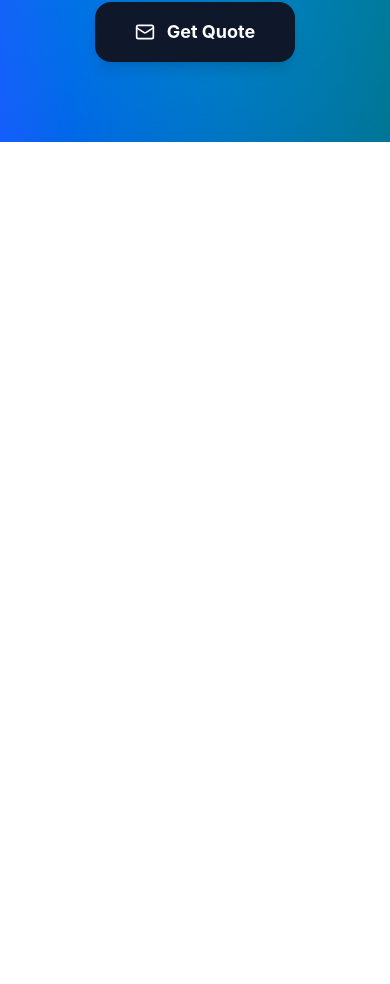
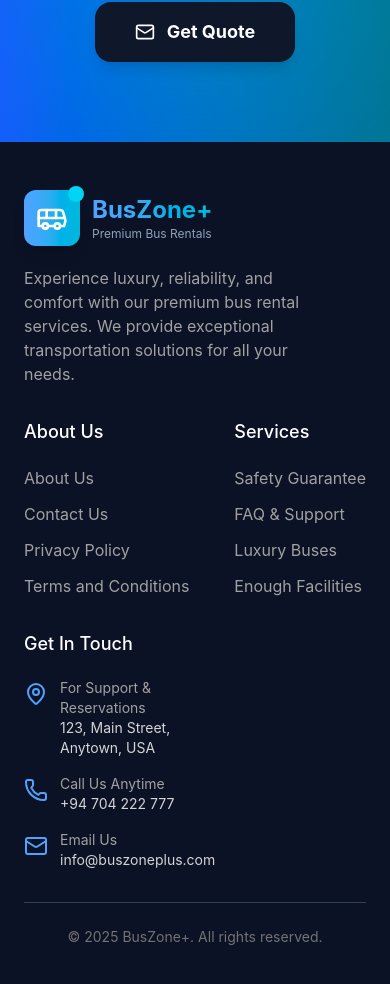
Before and after one commit to SandeepaChathumina/Bus-Rental-Management-System-Bus-Zone-, a React (Vite) app in the folder frontend/: page / in a window 390 px wide. Shown: the part 8579-9563 px from the top of the page. Before the commit the page ends 8721 px from the top, so only its background shows below. Built offline with nearby package versions, Linux system fonts and the light colour scheme.

Commit message:
update homepage
add footer to the homepage

```diff
--- a/frontend/src/pages/HomePage.jsx
+++ b/frontend/src/pages/HomePage.jsx
@@ -340,6 +340,121 @@ const AdvancedBusRentalHomepage = () => {
     );
   };
 
+  // Footer Component
+  const Footer = () => {
+    return (
+      <footer className="w-full px-6 lg:px-8 py-12 bg-slate-900/70">
+        <div className="max-w-7xl mx-auto grid grid-cols-1 md:grid-cols-5 gap-8">
+          <div className="space-y-5 col-span-2">
+            <div className="flex items-center space-x-3">
+              <div className="relative">
+                <div className="bg-gradient-to-r from-blue-400 to-cyan-500 p-3 rounded-xl shadow-lg">
+                  <Bus className="h-8 w-8 text-white" />
+                </div>
+                <div className="absolute -top-1 -right-1 bg-cyan-400 w-4 h-4 rounded-full"></div>
+              </div>
+              <div>
+                <div className="text-2xl font-bold bg-gradient-to-r from-blue-400 to-cyan-500 bg-clip-text text-transparent">
+                  BusZone+
+                </div>
+                <div className="text-xs text-slate-400">
+                  Premium Bus Rentals
+                </div>
+              </div>
+            </div>
+            <p className="text-neutral-400 text-base font-normal pr-10">
+              Experience luxury, reliability, and comfort with our premium bus rental services.
+              We provide exceptional transportation solutions for all your needs.
+            </p>
+          </div>
+
+          <div className="space-y-5">
+            <h1 className="text-lg font-medium text-white">About Us</h1>
+            <ul className="space-y-3 text-neutral-400 text-base font-normal">
+              <li>
+                <a href="#" className='hover:text-blue-400 ease-in-out duration-300'>About Us</a>
+              </li>
+              <li>
+                <a href="#" className='hover:text-blue-400 ease-in-out duration-300'>Contact Us</a>
+              </li>
+              <li>
+                <a href="#" className='hover:text-blue-400 ease-in-out duration-300'>Privacy Policy</a>
+              </li>
+              <li>
+                <a href="#" className='hover:text-blue-400 ease-in-out duration-300'>Terms and Conditions</a>
+              </li>
+            </ul>
+          </div>
+
+          <div className="space-y-5">
+            <h1 className="text-lg font-medium text-white">Services</h1>
+            <ul className="space-y-3 text-neutral-400 text-base font-normal">
+              <li>
+                <a href="#" className='hover:text-blue-400 ease-in-out duration-300'>Safety Guarantee</a>
+              </li>
+              <li>
+                <a href="#" className='hover:text-blue-400 ease-in-out duration-300'>FAQ & Support</a>
+              </li>
+              <li>
+                <a href="#" className='hover:text-blue-400 ease-in-out duration-300'>Luxury Buses</a>
+              </li>
+              <li>
+                <a href="#" className='hover:text-blue-400 ease-in-out duration-300'>Enough Facilities</a>
+              </li>
+            </ul>
+          </div>
+
+          <div className="space-y-5">
+            <h1 className="text-lg font-medium text-white">Get In Touch</h1>
+            <div className="space-y-4">
+              <div className="flex gap-x-3">
+                <MapPin className='text-lg text-blue-400 mt-1 flex-shrink-0' />
+                <div className="flex flex-col">
+                  <p className="text-sm text-neutral-400">
+                    For Support & Reservations
+                  </p>
+                  <p className="text-sm text-neutral-300">
+                    123, Main Street, Anytown, USA
+                  </p>
+                </div>
+              </div>
+
+              <div className="flex gap-x-3">
+                <Phone className='text-lg text-blue-400 mt-1 flex-shrink-0' />
+                <div className="flex flex-col">
+                  <p className="text-sm text-neutral-400">
+                    Call Us Anytime
+                  </p>
+                  <p className="text-sm text-neutral-300">
+                    +94 704 222 777
+                  </p>
+                </div>
+              </div>
+
+              <div className="flex gap-x-3">
+                <Mail className='text-lg text-blue-400 mt-1 flex-shrink-0' />
+                <div className="flex flex-col">
+                  <p className="text-sm text-neutral-400">
+                    Email Us
+                  </p>
+                  <p className="text-sm text-neutral-300">
+                    info@buszoneplus.com
+                  </p>
+                </div>
+              </div>
+            </div>
+          </div>
+        </div>
+
+        <div className="max-w-7xl mx-auto mt-8 pt-6 border-t border-slate-700 text-center">
+          <p className="text-neutral-500 text-sm">
+            © {new Date().getFullYear()} BusZone+. All rights reserved.
+          </p>
+        </div>
+      </footer>
+    );
+  };
+
   return (
     <div className="min-h-screen bg-slate-950 overflow-x-hidden">
       {/* Advanced Navigation */}
@@ -377,7 +492,7 @@ const AdvancedBusRentalHomepage = () => {
                 { name: "Fleet", active: false, link: "#" },
                 { name: "Services", active: false, link: "#" },
                 { name: "Corporate", active: false, link: "#" },
-                { name: "About", active: false, link: "/about" }, // Update this line
+                { name: "About", active: false, link: "/about" },
                 { name: "Contact", active: false, link: "/contact" },
               ].map((item) => (
                 <a
@@ -727,7 +842,6 @@ const AdvancedBusRentalHomepage = () => {
                     alt={vehicle.name}
                     className="w-full h-full object-cover group-hover:scale-110 transition-transform duration-700"
                   />
-                  {/* REMOVED THE PRICE TAG BUTTON */}
                 </div>
 
                 <div className="p-6">
@@ -866,6 +980,9 @@ const AdvancedBusRentalHomepage = () => {
         </div>
       </div>
 
+      {/* Footer Section */}
+      <Footer />
+
       <style jsx>{`
         @keyframes fade-in-up {
           from {
```
